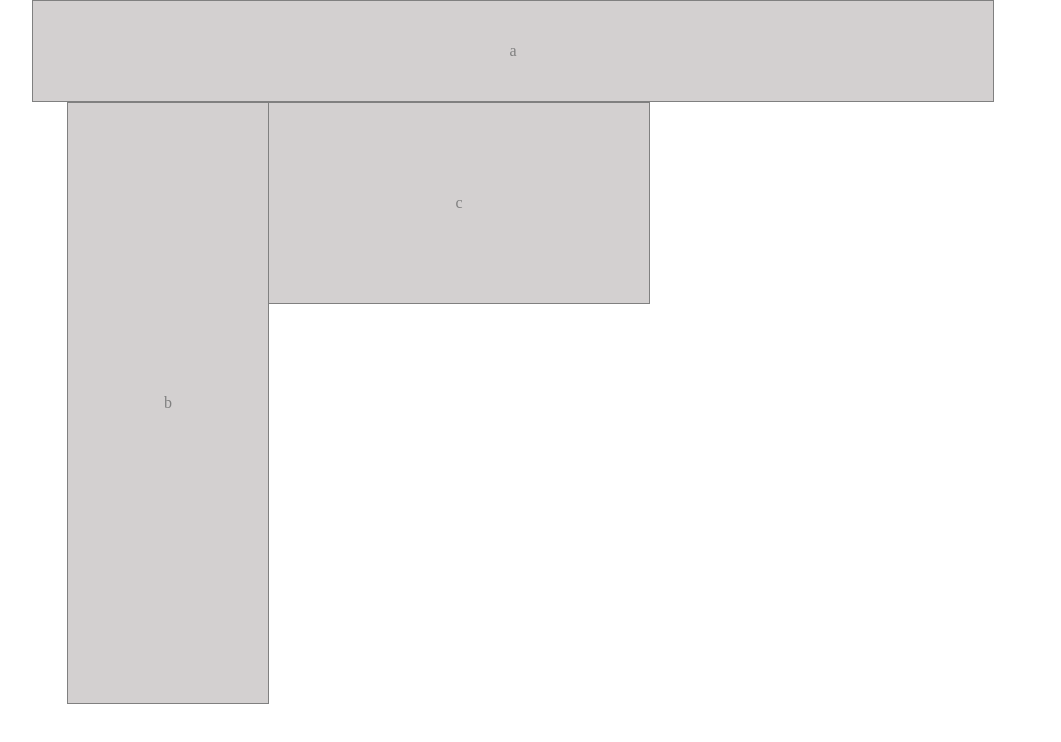
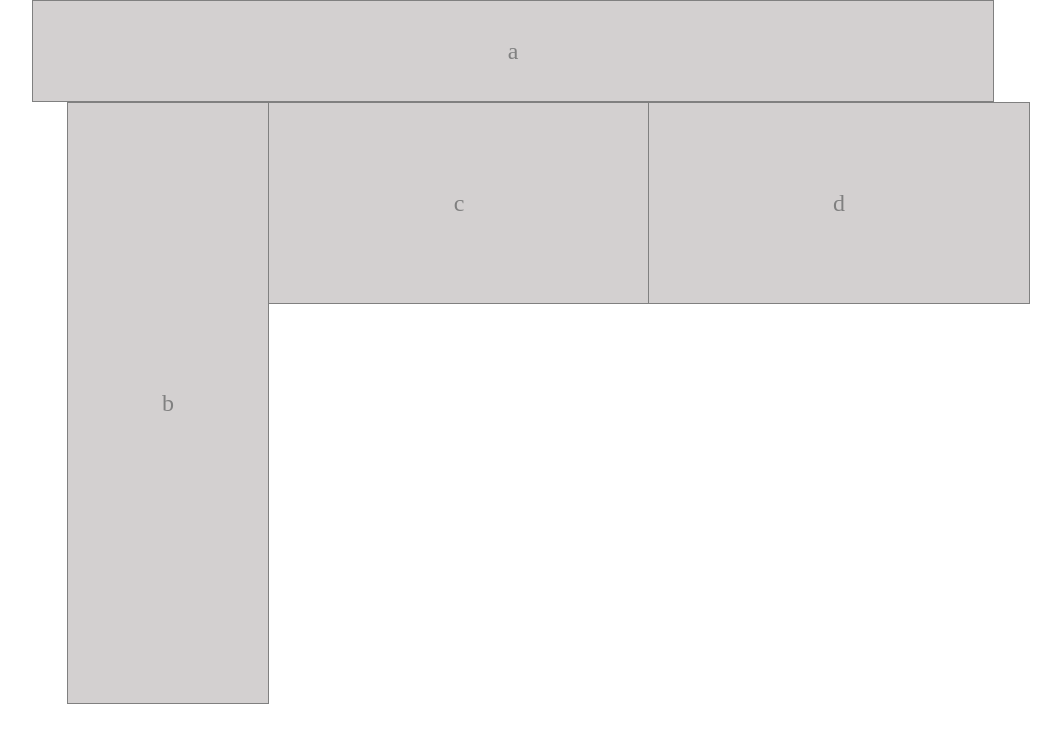
Before and after one commit to Nsuliman/lab-01, a plain HTML site: page index.html in a window 1280 px wide. Shown: the whole page, without its empty margins (127-1188 px from the left). Drawn offline with Linux system fonts and the light colour scheme.

Commit message:
Cont .. styling

```diff
--- a/css/desktopStyle.css
+++ b/css/desktopStyle.css
@@ -6,7 +6,8 @@
     position: relative;
     margin: 0px auto;
     color: gray;
-
+    border-bottom: none;
+    font-size: x-large;
     display: -webkit-flexbox;
     display: -ms-flexbox;
     display: -webkit-flex;
@@ -27,6 +28,8 @@
     /* position: relative; */
     margin:  auto 194px;
     color: gray;
+    border-top: none;
+    font-size: x-large;
 
     display: -webkit-flexbox;
     display: -ms-flexbox;
@@ -46,6 +49,8 @@
     margin: -602px auto;
     color: gray;
     margin-left: 395px;
+    border-top: none;
+    font-size: x-large;
 
     display: -webkit-flexbox;
     display: -ms-flexbox;
@@ -60,12 +65,15 @@
 }
 
 #d {
-    background-color: #940606;
+    background-color: #d3d0d0;
     width: 380px;
     height: 200px;
     margin: -602px auto;
     color: gray;
-    margin-left: 550px;
+    margin-left: 775px;
+    margin-top: 400px;
+    border-top: none;
+    font-size: x-large;
 
     display: -webkit-flexbox;
     display: -ms-flexbox;
```
Also changed, not shown: index.html (+0 -2 lines).
